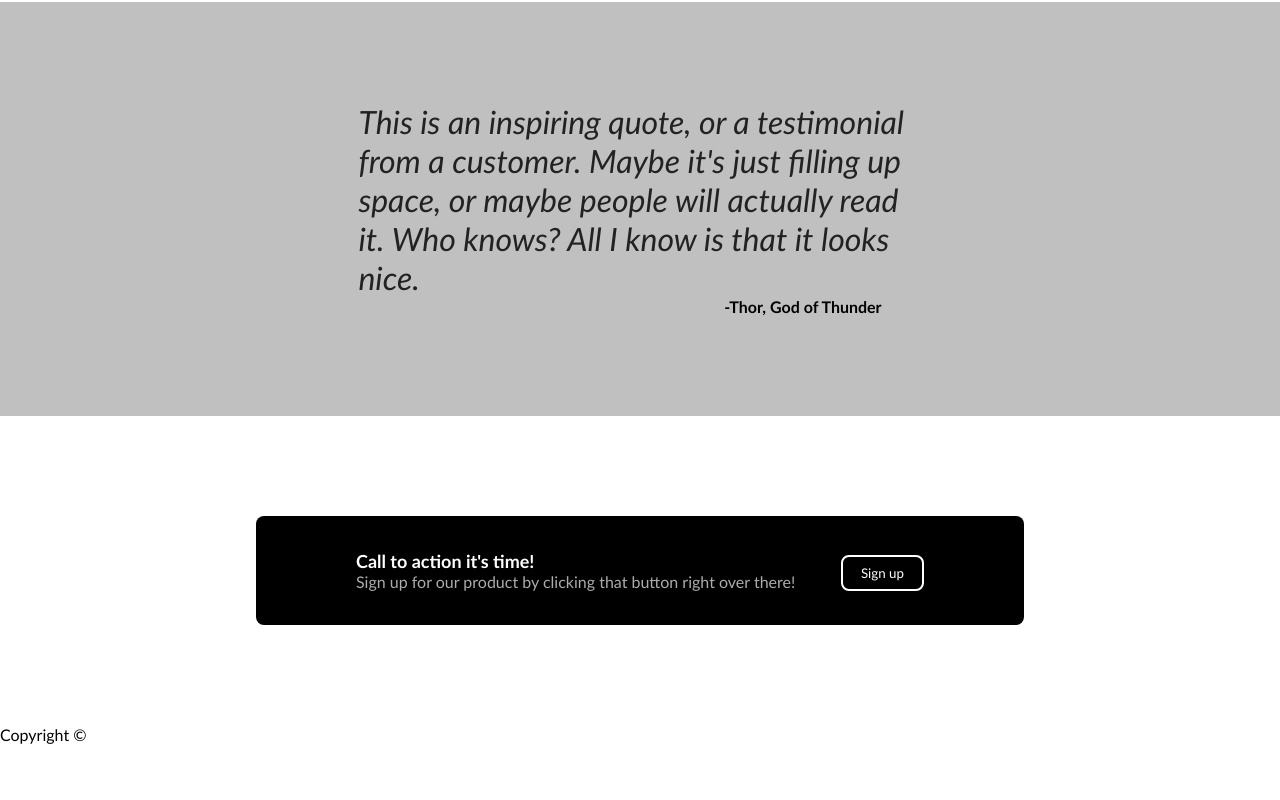
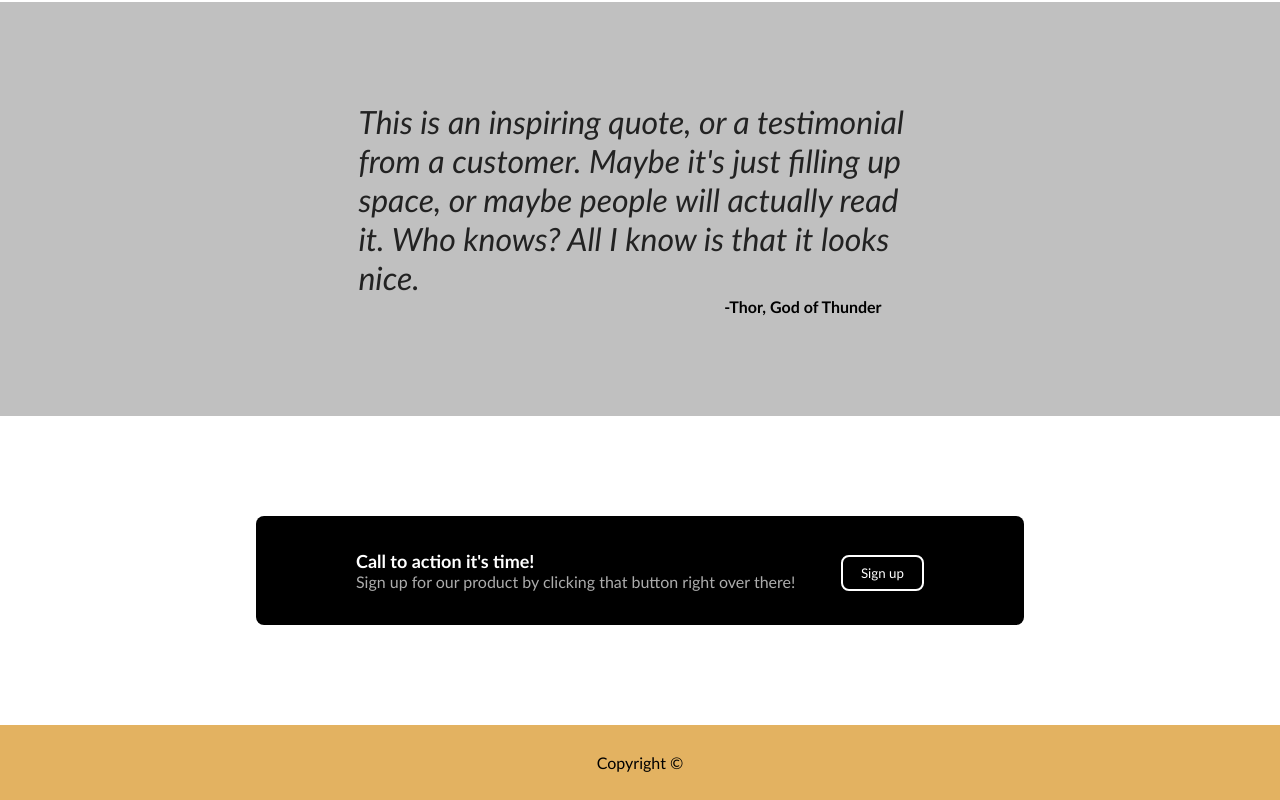
Before and after one commit to michael1-0/odin-landing-page, a plain HTML site: page index.html in a window 1280 px wide. Shown: the part 896-1696 px from the top of the page. Before the commit the page ends 1640 px from the top, so only its background shows below. Drawn offline with Linux system fonts and the light colour scheme.

Commit message:
Complete footer

```diff
--- a/index.html
+++ b/index.html
@@ -71,7 +71,7 @@
     </main>
 
     <footer>
-        <div>Copyright ©</div>
+        <div class="text-footer">Copyright ©</div>
     </footer>
 </body>
 </html>
--- a/styles.css
+++ b/styles.css
@@ -216,5 +216,11 @@ main {
 
 
 /* Footer */
-
+footer {
+    display: flex;
+    justify-content: center;
+    align-items: center;
+    padding: 28px;
+    background-color: #E3B261;
+}
 /* End Footer */
```
